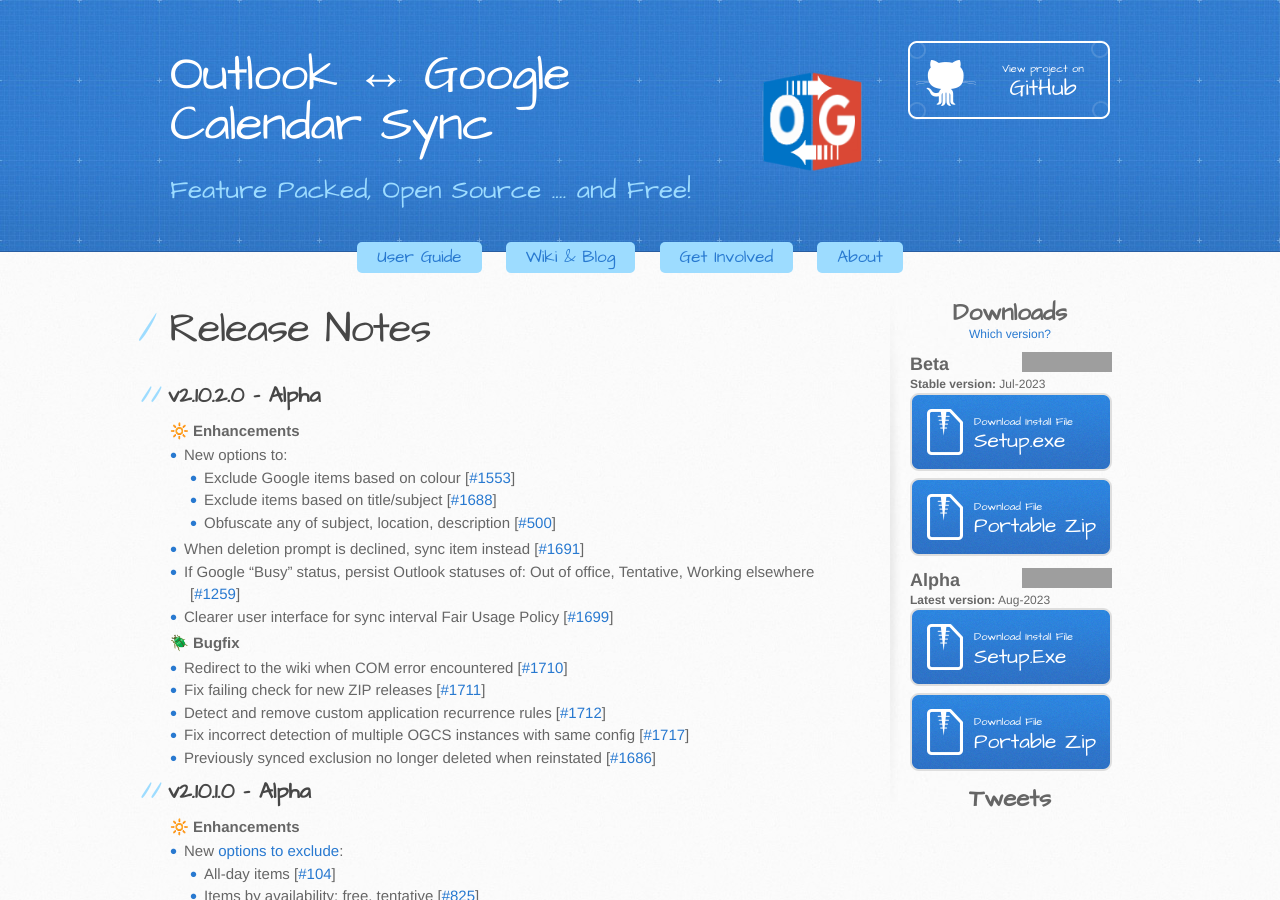
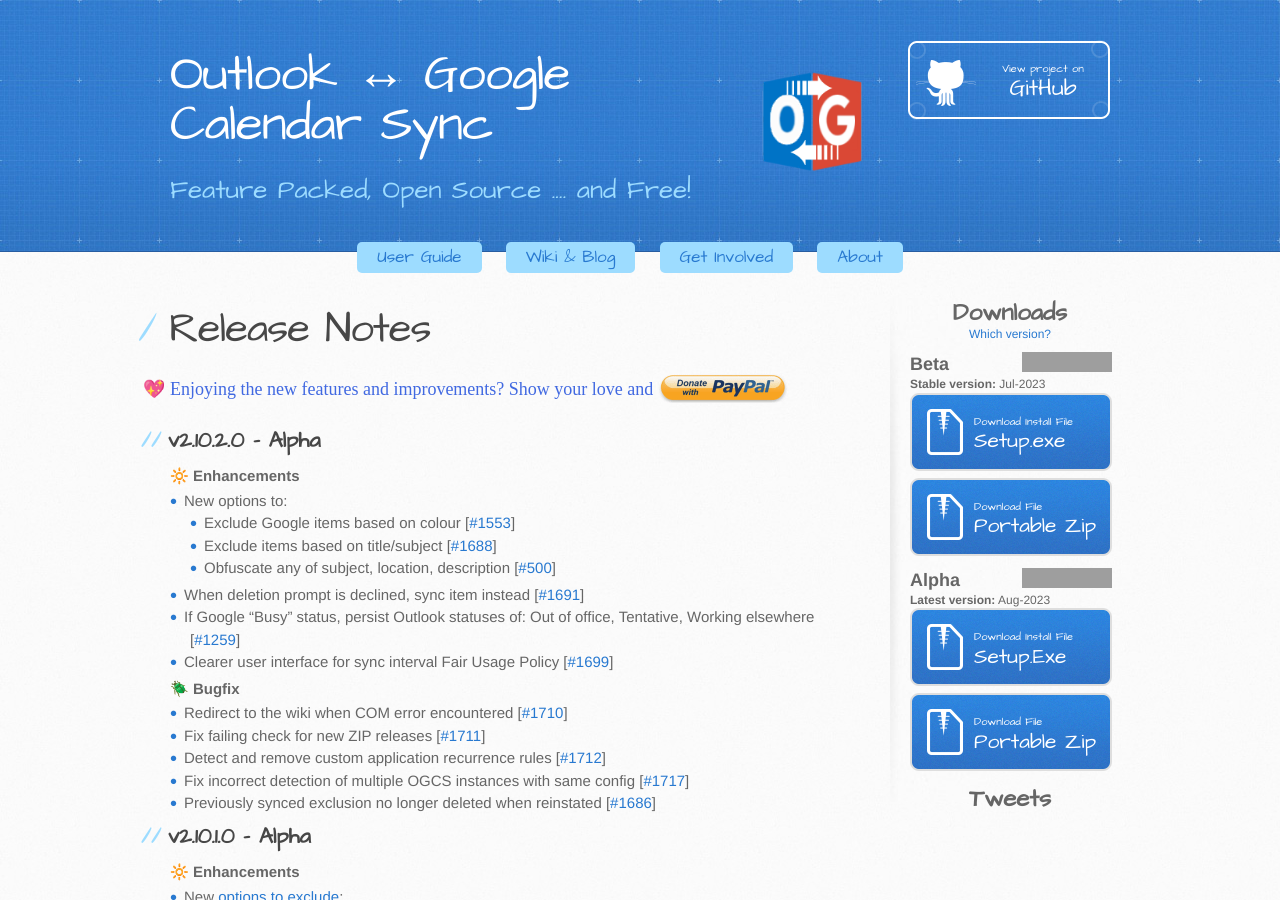
Before and after one commit to phw198/OutlookGoogleCalendarSync, a Jekyll site: the page built from release-notes.md, in a window 1280 px wide and 900 px high. Built offline with Jekyll 4.4.1, drawn with Linux system fonts in a browser that asks for light colours; emoji names are drawn with the system emoji font; comment, search, counter and statistics services are not loaded; grey boxes are pictures that could not be loaded.

Commit message:
Add donation button to release notes.

```diff
--- a/release-notes.md
+++ b/release-notes.md
@@ -10,6 +10,23 @@ p {
 </style>
 
 # Release Notes
+
+<p style="font-family: 'Kalam', cursive; font-size: 18px; margin-left: -27px; color: royalblue;">:sparkling_heart: Enjoying the new features and improvements? <nobr>Show your love and
+  <a href="https://www.paypal.com/cgi-bin/webscr?cmd=_s-xclick&hosted_button_id=44DUQ7UT6WE2C&item_name=" onClick="handleClickEvent('outbound', 'Donate');" id="donateButton">
+    <img src="{{ site.baseurl }}/images/paypal_donate_button.png" alt="PayPal - The safer, easier way to pay online." border="0" style="padding-top:4px; position: relative; top: 8px;">
+  </a></nobr>
+</p>
+<br/>&nbsp;<br/>
+
+<script>
+  var donate_item_name = "Outlook%20Google%20Calendar%20Sync%20donation.%20For%20splash%20screen%20hiding,%20enter%20your%20Gmail%20address%20in%20comment%20section";
+  var gaccount = new URL(window.location.href).searchParams.get("id");
+  if (gaccount != null && gaccount != "") {
+    donate_item_name = "Outlook Google Calendar Sync from " + atob(gaccount);
+  }
+  var paypalUrl = document.getElementById("donateButton")
+  document.getElementById("donateButton").href += donate_item_name
+</script>
 
 ## v2.10.2.0 - Alpha
 
```
